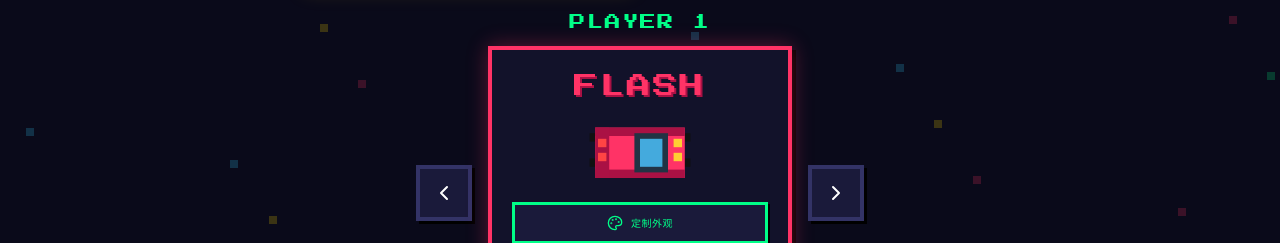
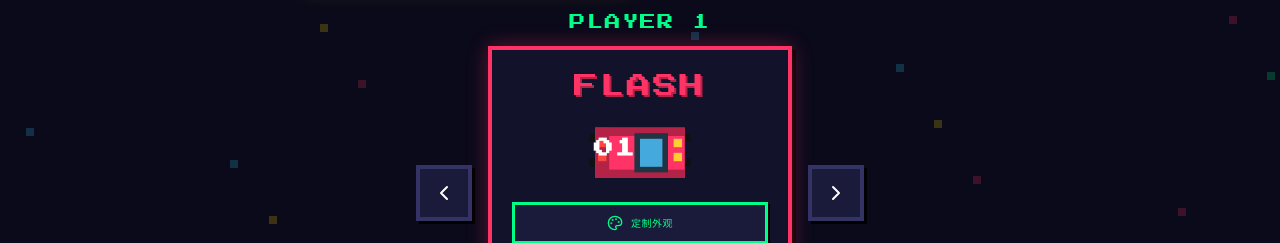
Before and after one commit to Xiang1218-Yu/xyj-133, a React (Vite) app: page / in a window 1280 px wide. Shown: the part 176-419 px from the top of the page. Built offline with nearby package versions, Linux system fonts and the light colour scheme.

Commit message:
.3176934549491531:99614a7c93cf837745fe3740ee988695_6a2e98e33df30773f32626b0.6a2eaba23df30773f3262910.6a2eaba151adae43d37be606:Trae CN.T(2026/6/14 21:24:50)

```diff
--- a/src/components/MainMenu.tsx
+++ b/src/components/MainMenu.tsx
@@ -1,6 +1,6 @@
 import { useGameStore } from '../store/gameStore';
 import { CAR_TEMPLATES } from '../engine/cars';
-import type { GameMode, WeatherType, TimeOfDay } from '../engine/types';
+import type { GameMode, WeatherType, TimeOfDay, CarCustomization, StripePattern } from '../engine/types';
 import { ChevronLeft, ChevronRight, Play, Gamepad2, Users, Timer, Trophy, Monitor, Sun, CloudSnow, CloudRain, Moon, Sunset, Sunrise, CloudFog, Sparkles, Palette } from 'lucide-react';
 
 export default function MainMenu() {
@@ -20,6 +20,8 @@ export default function MainMenu() {
   const setTimeOfDay = useGameStore((s) => s.setTimeOfDay);
   const resetForCountdown = useGameStore((s) => s.resetForCountdown);
   const openCustomizer = useGameStore((s) => s.openCustomizer);
+  const customizationP1 = useGameStore((s) => s.customizationP1);
+  const customizationP2 = useGameStore((s) => s.customizationP2);
 
   const weatherOptions: { id: WeatherType; label: string; desc: string; icon: React.ComponentType<{ className?: string; style?: React.CSSProperties }>; color: string; effect: string }[] = [
     { id: 'clear', label: '晴天', desc: '晴朗干燥', icon: Sun, color: '#ffdd00', effect: '标准手感' },
@@ -49,16 +51,73 @@ export default function MainMenu() {
     );
   };
 
-  const CarSelector = ({ selectedId, onSelect, label, color, playerIdx }: {
+  const CarSelector = ({ selectedId, onSelect, label, color, playerIdx, customization }: {
     selectedId: number;
     onSelect: (id: number) => void;
     label: string;
     color: string;
     playerIdx: 1 | 2;
+    customization: CarCustomization;
   }) => {
     const car = CAR_TEMPLATES[selectedId];
     const prev = () => onSelect((selectedId - 1 + CAR_TEMPLATES.length) % CAR_TEMPLATES.length);
     const next = () => onSelect((selectedId + 1) % CAR_TEMPLATES.length);
+
+    const darkenColor = (hex: string, amount: number = 0.35): string => {
+      const r = parseInt(hex.slice(1, 3), 16);
+      const g = parseInt(hex.slice(3, 5), 16);
+      const b = parseInt(hex.slice(5, 7), 16);
+      const dr = Math.max(0, Math.floor(r * (1 - amount)));
+      const dg = Math.max(0, Math.floor(g * (1 - amount)));
+      const db = Math.max(0, Math.floor(b * (1 - amount)));
+      return `#${dr.toString(16).padStart(2, '0')}${dg.toString(16).padStart(2, '0')}${db.toString(16).padStart(2, '0')}`;
+    };
+
+    const bodyDark = darkenColor(customization.bodyColor, 0.3);
+    const displayColor = customization.bodyColor;
+
+    const renderStripe = (pattern: StripePattern, stripeColor: string) => {
+      if (pattern === 'none' || !customization.stripeEnabled) return null;
+      if (pattern === 'single') {
+        return <rect x="4" y="13" width="32" height="2" fill={stripeColor} />;
+      }
+      if (pattern === 'double') {
+        return (
+          <g>
+            <rect x="4" y="10" width="32" height="2" fill={stripeColor} />
+            <rect x="4" y="17" width="32" height="2" fill={stripeColor} />
+          </g>
+        );
+      }
+      if (pattern === 'checker') {
+        const cells = [];
+        for (let row = 0; row < 4; row++) {
+          for (let col = 0; col < 16; col++) {
+            if ((row + col) % 2 === 0) {
+              cells.push(
+                <rect key={`${row}-${col}`} x={5 + col * 2} y={9 + row} width="2" height="1" fill={stripeColor} />
+              );
+            }
+          }
+        }
+        return <g>{cells}</g>;
+      }
+      if (pattern === 'flame') {
+        return (
+          <g>
+            <path
+              d="M 4 13 L 8 12 L 10 8 L 14 12 L 18 9 L 22 13 L 26 10 L 30 14 L 36 12 L 36 16 L 4 16 Z"
+              fill={stripeColor}
+            />
+            <path
+              d="M 4 14 L 8 13 L 10 11 L 14 13 L 18 11.5 L 22 14 L 26 12 L 30 14.5 L 36 13 L 36 15 L 4 15 Z"
+              fill={darkenColor(stripeColor, 0.2)}
+            />
+          </g>
+        );
+      }
+      return null;
+    };
 
     return (
       <div className="flex-1 max-w-md">
@@ -78,13 +137,13 @@ export default function MainMenu() {
             className="flex-1 p-3 md:p-5 text-center border-4 transition-all"
             style={{
               background: '#12122a',
-              borderColor: car.color,
-              boxShadow: `0 0 20px ${car.color}55, 4px 4px 0 #000000`,
+              borderColor: displayColor,
+              boxShadow: `0 0 20px ${displayColor}55, 4px 4px 0 #000000`,
             }}
           >
             <div
               className="text-lg md:text-2xl mb-2 tracking-widest"
-              style={{ color: car.color, textShadow: `2px 2px 0 ${car.colorDark}` }}
+              style={{ color: displayColor, textShadow: `2px 2px 0 ${bodyDark}` }}
             >
               {car.name}
             </div>
@@ -94,20 +153,33 @@ export default function MainMenu() {
                 style={{ imageRendering: 'pixelated' }}
               >
                 <svg viewBox="0 0 40 28" className="w-full h-full">
-                  <rect x="2" y="8" width="4" height="3" fill="#111" />
-                  <rect x="2" y="17" width="4" height="3" fill="#111" />
-                  <rect x="34" y="8" width="4" height="3" fill="#111" />
-                  <rect x="34" y="17" width="4" height="3" fill="#111" />
-                  <rect x="4" y="6" width="32" height="18" fill={car.color} />
-                  <rect x="4" y="6" width="32" height="3" fill={car.colorDark} />
-                  <rect x="4" y="21" width="32" height="3" fill={car.colorDark} />
-                  <rect x="4" y="6" width="5" height="18" fill={car.colorDark} />
+                  <rect x="2" y="8" width="4" height="3" fill={customization.wheelColor} />
+                  <rect x="2" y="17" width="4" height="3" fill={customization.wheelColor} />
+                  <rect x="34" y="8" width="4" height="3" fill={customization.wheelColor} />
+                  <rect x="34" y="17" width="4" height="3" fill={customization.wheelColor} />
+                  <rect x="4" y="6" width="32" height="18" fill={customization.bodyColor} />
+                  <rect x="4" y="6" width="32" height="3" fill={bodyDark} />
+                  <rect x="4" y="21" width="32" height="3" fill={bodyDark} />
+                  <rect x="4" y="6" width="5" height="18" fill={bodyDark} />
+                  {renderStripe(customization.stripePattern, customization.stripeColor)}
                   <rect x="18" y="8" width="12" height="14" fill="#223344" />
                   <rect x="20" y="10" width="8" height="10" fill="#44aadd" />
                   <rect x="32" y="10" width="3" height="3" fill="#ffcc33" />
                   <rect x="32" y="15" width="3" height="3" fill="#ffcc33" />
                   <rect x="5" y="10" width="3" height="3" fill="#ff4444" />
                   <rect x="5" y="15" width="3" height="3" fill="#ff4444" />
+                  {customization.numberEnabled && customization.number && (
+                    <text
+                      x="11"
+                      y="17"
+                      fontSize="7"
+                      fill={customization.numberColor}
+                      style={{ fontFamily: '"Press Start 2P", "Courier New", monospace', fontWeight: 'bold' }}
+                      textAnchor="middle"
+                    >
+                      {customization.number.slice(0, 2)}
+                    </text>
+                  )}
                 </svg>
               </div>
             </div>
@@ -155,7 +227,7 @@ export default function MainMenu() {
               onClick={() => onSelect(c.id)}
               className="w-5 h-5 md:w-6 md:h-6 border-4 transition-all"
               style={{
-                background: c.color,
+                background: selectedId === c.id ? displayColor : c.color,
                 borderColor: selectedId === c.id ? '#ffffff' : '#000000',
                 transform: selectedId === c.id ? 'translateY(-2px)' : 'none',
               }}
@@ -368,6 +440,7 @@ export default function MainMenu() {
             label="PLAYER 1"
             color="#00ff88"
             playerIdx={1}
+            customization={customizationP1}
           />
           {playerCount === 2 && (
             <CarSelector
@@ -376,6 +449,7 @@ export default function MainMenu() {
               label="PLAYER 2"
               color="#ff3366"
               playerIdx={2}
+              customization={customizationP2}
             />
           )}
         </div>
--- a/src/store/gameStore.ts
+++ b/src/store/gameStore.ts
@@ -92,8 +92,8 @@ export const useGameStore = create<GameState>((set, get) => ({
   customizeTarget: 1,
 
   setPhase: (p) => set({ phase: p }),
-  selectCarP1: (id) => set({ selectedCarIdP1: id }),
-  selectCarP2: (id) => set({ selectedCarIdP2: id }),
+  selectCarP1: (id) => set({ selectedCarIdP1: id, customizationP1: createDefaultCustomization(CAR_TEMPLATES[id]) }),
+  selectCarP2: (id) => set({ selectedCarIdP2: id, customizationP2: createDefaultCustomization(CAR_TEMPLATES[id]) }),
   setGameMode: (mode) => set({ gameMode: mode }),
   setPlayerCount: (count) => set({ playerCount: count }),
   setSplitLayout: (layout) => set({ splitLayout: layout }),
```
